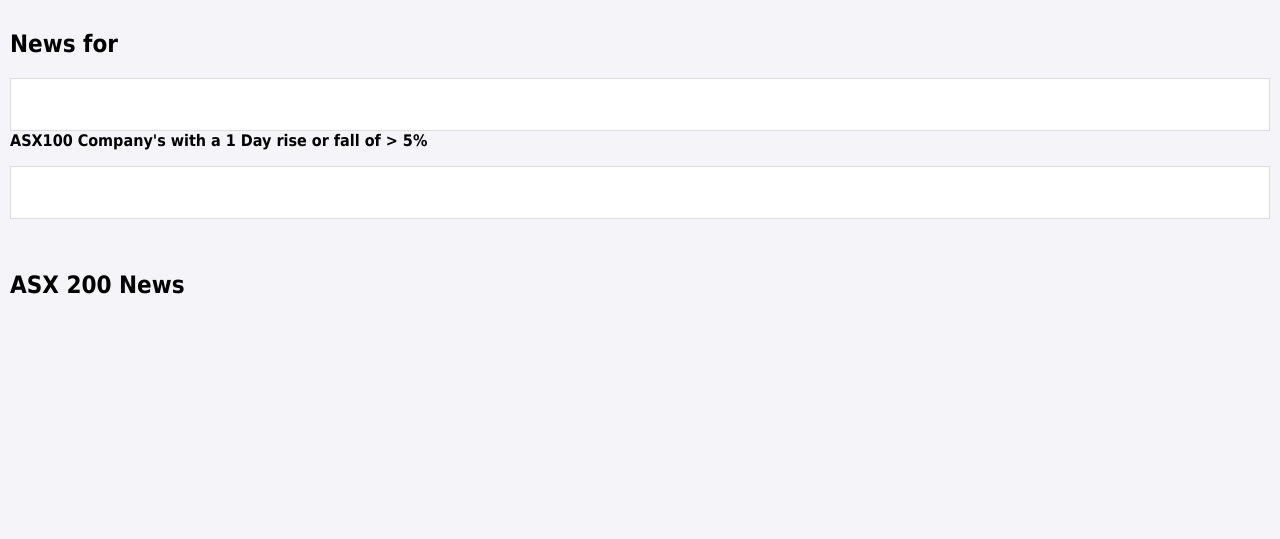
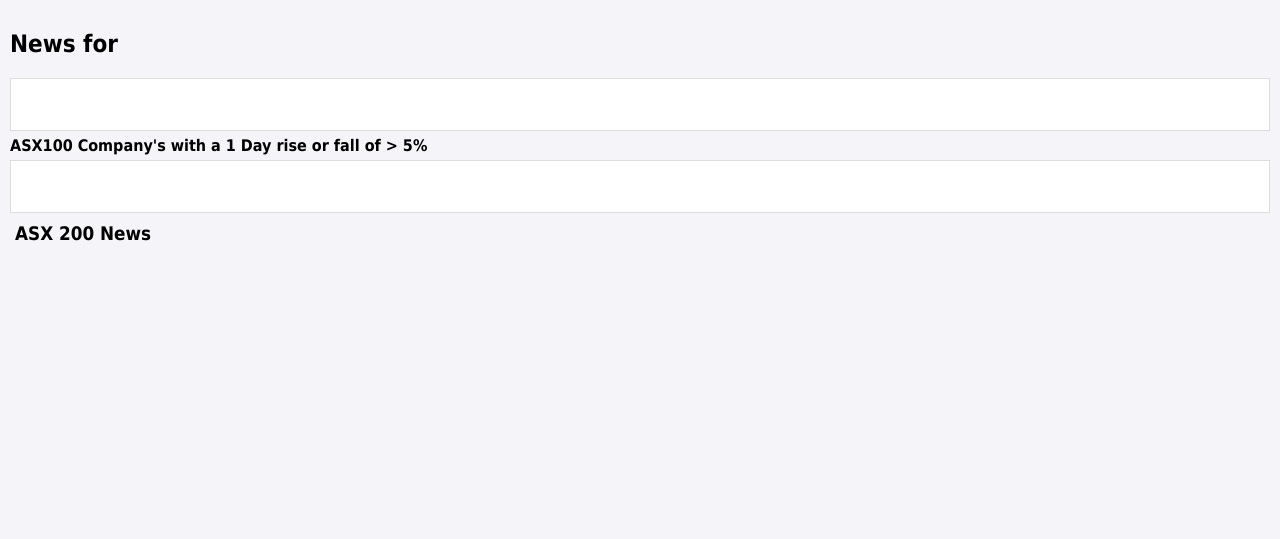
Before and after one commit to djr812/StockNews, a Flask app: template templates/index.html in a window 1280 px wide. Shown: the part 91-630 px from the top of the page. Run offline with Flask 3, Linux system fonts and the light colour scheme; the template is opened without the code that fills it, so the values that code supplies are empty.

Commit message:
Adjusted page layout

```diff
--- a/main.py
+++ b/main.py
@@ -243,7 +243,9 @@
                 formattedArticle = formatArticle(
                     stock, companyName, topArticle, upDown, diffPercent
                 )
-                completeArticleList.append(topArticle)
+                print(topArticle)
+                if topArticle != []:
+                    completeArticleList.append(topArticle)
                 articleList.append(formattedArticle)
     asxArticles = getASXNews(yesterdayDate)
 
--- a/static/script.js
+++ b/static/script.js
@@ -13,7 +13,8 @@
         day: 'numeric',   // Day of the month (e.g. "24")
         hour: 'numeric',  // Hour (e.g. "2")
         minute: 'numeric',// Minute (e.g. "25")
-        hour12: true      // 12-hour clock (e.g. "PM")
+        hour12: true,      // 12-hour clock (e.g. "PM")
+        timeZoneName: 'short' // e.g., "AEST"
     };
 
     let formattedDate = new Intl.DateTimeFormat('en-US', options).format(currentDate);
--- a/static/style.css
+++ b/static/style.css
@@ -17,7 +17,7 @@
     background-color: #fff;
     border: 1px solid #ddd;
     padding: 1rem;
-    margin-top: 1rem;
+    margin-top: 5px;
     overflow: hidden;
     white-space: nowrap;
 }
@@ -32,6 +32,7 @@
     margin-top: 1rem;
     overflow: hidden;
     white-space: nowrap;
+    margin-bottom: 5px;
 }
 .ticker span {
     display: inline-block;
@@ -40,7 +41,7 @@
 .news-columns {
     display: flex;
     flex-wrap: wrap;
-    margin-top: 2rem;
+    margin-top: 5px;
 }
 .news-column {
     flex: 1;
@@ -49,6 +50,10 @@
     border: 1px solid #ddd;
     margin: 0.5rem;
     padding: 1rem;
+}
+.asx-200-news-heading{
+    font-size: 1.17em; /* Equivalent to the default size of <h3> */
+    margin: 5px;
 }
 .asx-news-columns {
     display: flex;
--- a/templates/index.html
+++ b/templates/index.html
@@ -43,7 +43,7 @@
                 </div>
             {% endfor %}
         </section>
-        <h2>ASX 200 News</h2>
+        <p class="asx-200-news-heading"><b>ASX 200 News</b></p>
         <section class="asx-news-columns">
             {% for key in asxArticles %}
                 <div class="asx-news-column">
```
